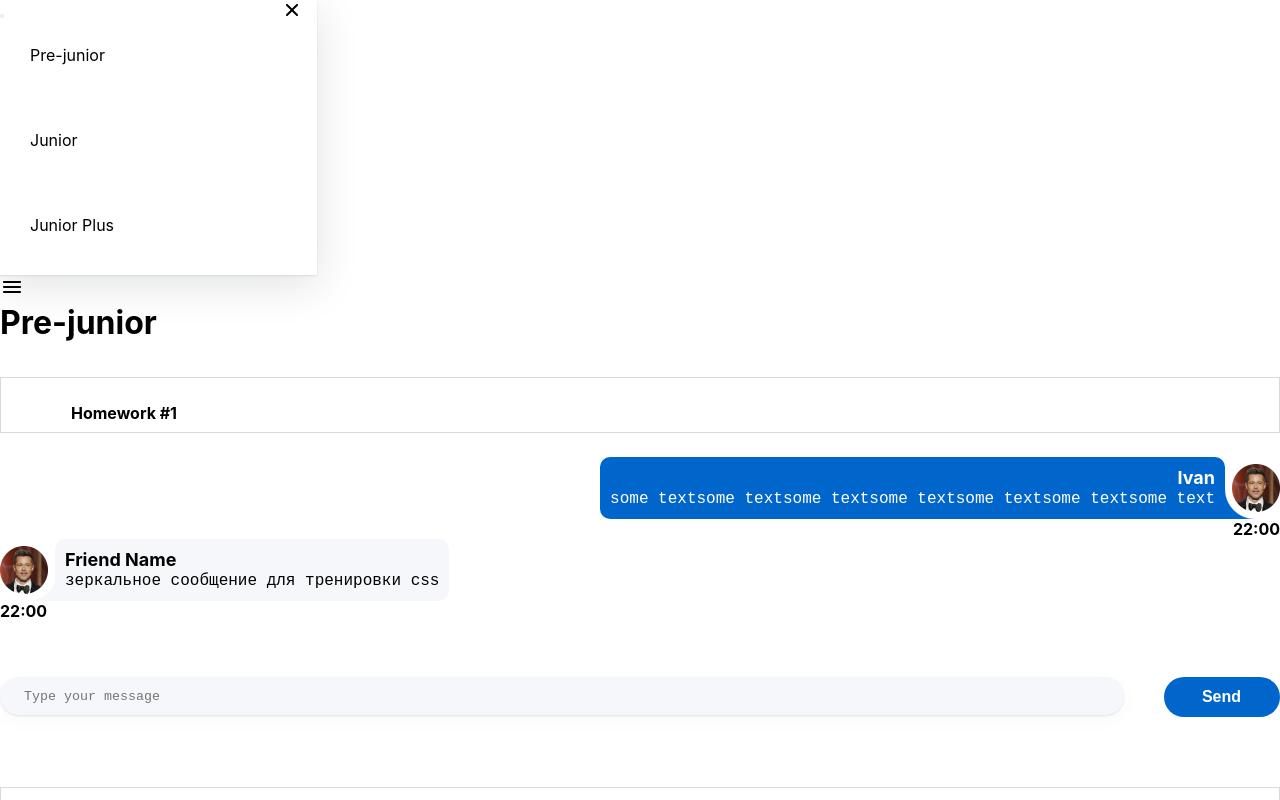
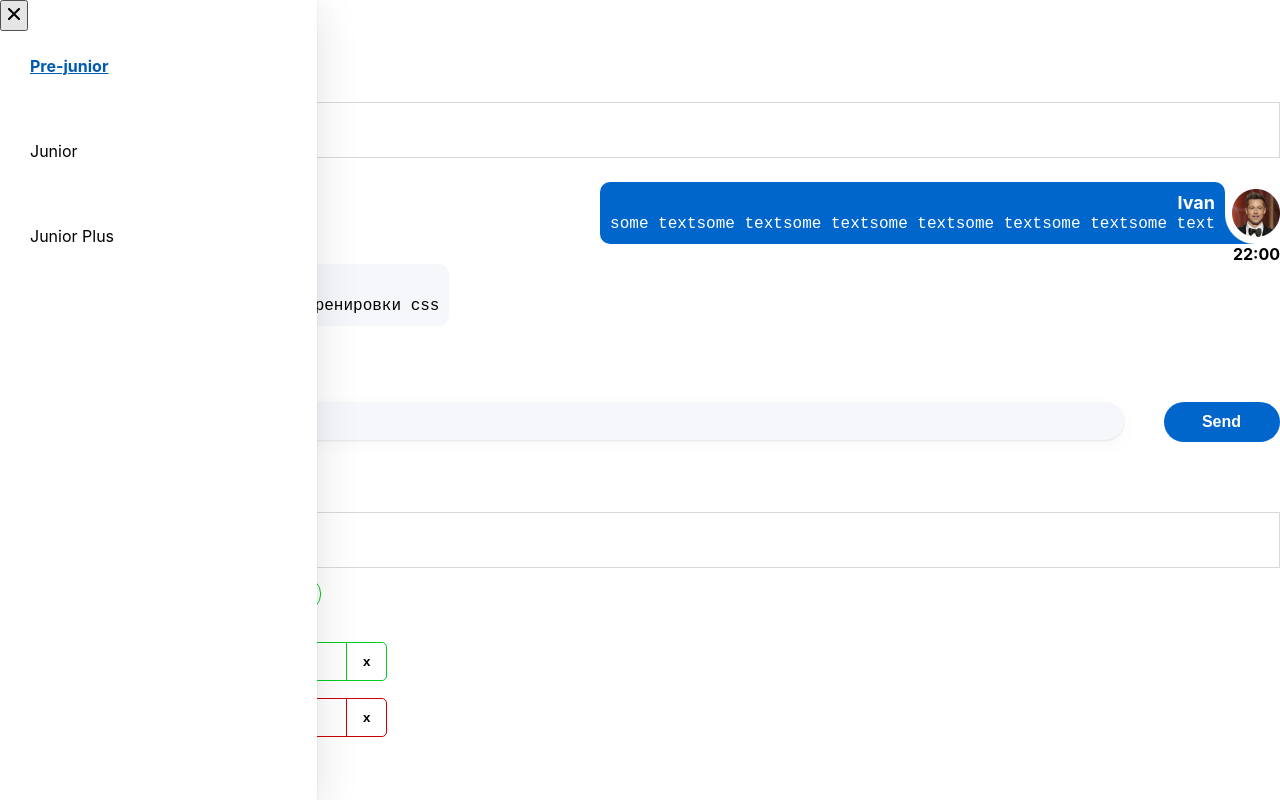
Before and after one commit to Parveeezy/hws2, a React (Create React App) app: page /#/pre-junior in a window 1280 px wide. Both pictures are taken after a click on the picture 12 px from the left and 12 px from the top of the page. Shown: the top 800 px of the page. Built offline with nearby package versions, Linux system fonts and the light colour scheme.

Commit message:
hw5-completed

```diff
--- a/src/index.tsx
+++ b/src/index.tsx
@@ -11,7 +11,7 @@ root.render(
     <React.StrictMode>
         {/*для дз 10*/}
         <Provider store={store}>
-            <App/>
+                <App/>
         </Provider>
     </React.StrictMode>
 )
--- a/src/s2-homeworks/hw05/Pages.tsx
+++ b/src/s2-homeworks/hw05/Pages.tsx
@@ -7,7 +7,7 @@ import JuniorPlus from './pages/JuniorPlus'
 
 export const PATH = {
     PRE_JUNIOR: '/pre-junior',
-    JUNIOR: '/junior',
+    JUNIOR: '/junior-jun',
     JUNIOR_PLUS: '/junior-plus',
 }
 
@@ -18,7 +18,7 @@ function Pages() {
             <Routes>
                 {/*роутинг будут писать студенты*/}
                 {/*в начале мы попадаем на страницу '/' и переходим сразу на страницу /pre-junior*/}
-                <Route path={'/'} element={<PreJunior/>}/>
+                <Route path={'/'} element={<Navigate to={PATH.PRE_JUNIOR}/>}/>
 
                 {/*роуты для /pre-junior, /junior, /junior-plus*/}
                 <Route path={PATH.PRE_JUNIOR} element={<PreJunior/>}/>
--- a/src/s2-homeworks/hw05/sidebar/Sidebar.module.css
+++ b/src/s2-homeworks/hw05/sidebar/Sidebar.module.css
@@ -1,17 +1,22 @@
 .sidebar {
     display: none;
+    transition: ease 3s;
 }
 
 .sidebar.open {
     display: block;
-    box-shadow: 0px 10px 40px rgba(29, 33, 38, 0.13), 0px 1px 2px rgba(29, 33, 38, 0.1);
+    box-shadow: 0 10px 40px rgba(29, 33, 38, 0.13),
+    0 1px 2px rgba(29, 33, 38, 0.1);
     width: 317px;
-
+    height: 100%;
+    position: absolute;
+    z-index: 1;
+    background-color: white;
 }
 
 .background {
     background: #FFFFFF;
-    border-radius: 0px;
+    border-radius: 0;
 }
 
 .nav {
@@ -24,24 +29,28 @@
     color: #000000;
     margin-bottom: 15px;
     padding: 25px 30px;
+    transition: text-shadow .3s;
+    flex-grow: 1;
+    flex-basis: 0
 }
 
 .nav a:hover {
-    color: #0059B2;
-    font-size: 22px;
-    text-decoration: underline;
-    border:1px solid transparent;
+    color: #58ACFF;
+    font-weight: bold;
+    text-shadow: 0 0 .65px #333, 0 0 .65px #333;
 }
 
 .nav a.active {
+    color: #0059B2;
+    text-decoration: underline;
+    font-weight: bold;
 
 }
+
 .close {
 
 }
 
 .close img {
-    position: absolute;
-    left: 280px;
-    top: -2px;
+
 }
--- a/src/s2-homeworks/hw05/sidebar/Sidebar.tsx
+++ b/src/s2-homeworks/hw05/sidebar/Sidebar.tsx
@@ -11,7 +11,8 @@ type PropsType = {
 
 export const Sidebar: FC<PropsType> = ({open, handleClose}) => {
     const sidebarClass = s.sidebar
-        + (open ? ' ' + s.open : '')
+        + (open ? ' ' + s.open : '');
+
     return (
         <>
             {/*затемнение справа от открытого меню*/}
@@ -26,12 +27,13 @@ export const Sidebar: FC<PropsType> = ({open, handleClose}) => {
                     />
                 </button>
 
+
                 <nav id={'hw5-menu'} className={s.nav}>
                     <NavLink
                         id={'hw5-pre-junior-link'}
                         to={PATH.PRE_JUNIOR}
                         onClick={handleClose}
-                        className={s.active ? s.active : ''}
+                        className={({isActive}) => isActive ? s.active : ''}
                     >
                         Pre-junior
                     </NavLink>
@@ -39,7 +41,7 @@ export const Sidebar: FC<PropsType> = ({open, handleClose}) => {
                         id={'hw5-junior-link'}
                         to={PATH.JUNIOR}
                         onClick={handleClose}
-                        className={s.active ? s.active : ''}
+                        className={({isActive}) => isActive ? s.active : ''}
                     >
                         Junior
                     </NavLink>
@@ -47,7 +49,7 @@ export const Sidebar: FC<PropsType> = ({open, handleClose}) => {
                         id={'hw5-junior-plus-link'}
                         to={PATH.JUNIOR_PLUS}
                         onClick={handleClose}
-                        className={s.active ? s.active : ''}
+                        className={({isActive}) => isActive ? s.active : ''}
                     >
                         Junior Plus
                     </NavLink>
```
